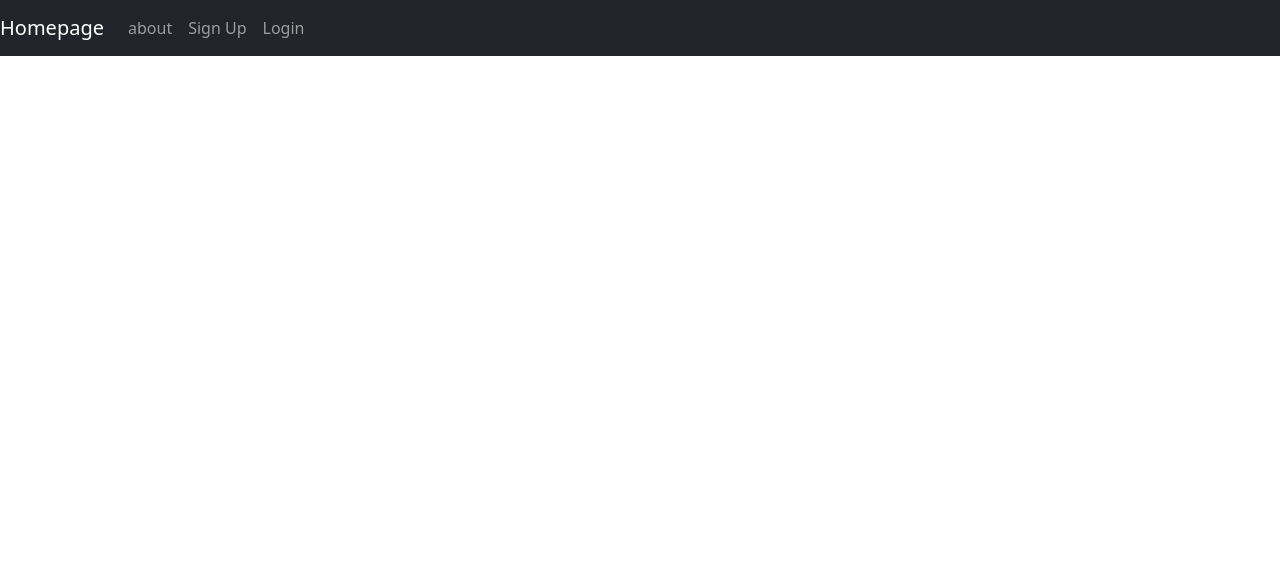
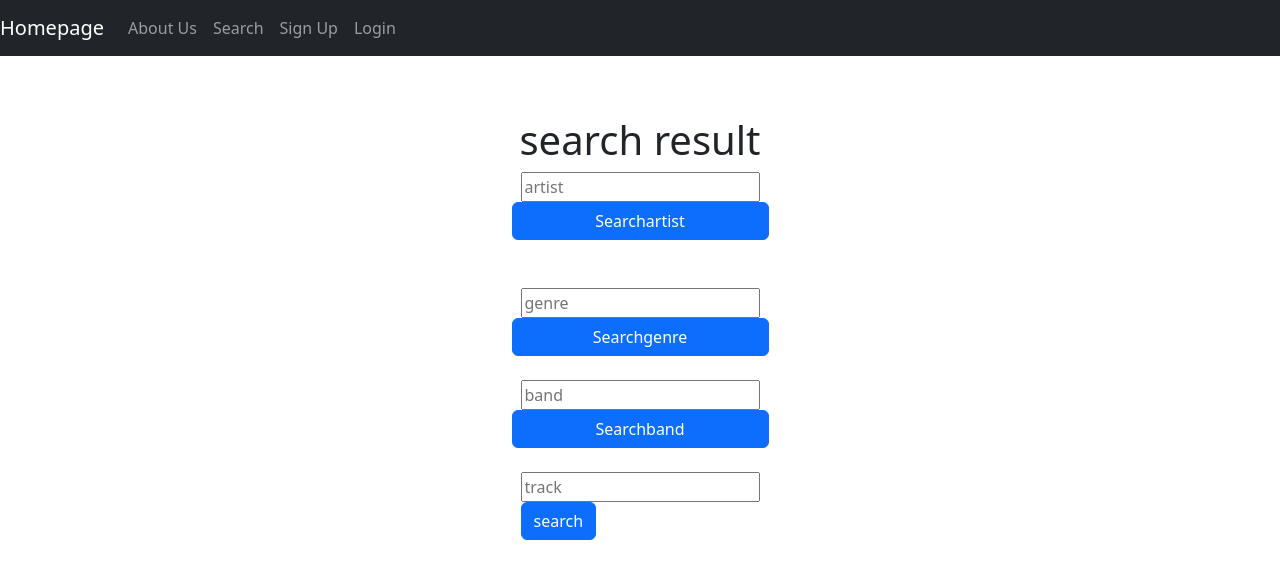
Before and after one commit to edwin20151/se3316-lzhou327-kcheu89-hkamran3-lab4, a React (Create React App) app in the folder frontend/: page /search in a window 1280 px wide. Shown: the top 578 px of the page. Built offline with nearby package versions, Linux system fonts and the light colour scheme.

Commit message:
make search

```diff
--- a/frontend/src/App.js
+++ b/frontend/src/App.js
@@ -10,6 +10,7 @@ import SignUp from "./components/signUp";
 import Login from "./components/login";
 import ChangePassword from "./components/changePassword";
 import Welcome from "./components/welcome";
+import Search from "./components/search";
 
 
 
@@ -41,7 +42,12 @@ function App() {
         <div className="navbar-nav mr-auto">
           <li className="nav-item">
             <Link to={"/Homepage/aboutus"} className="nav-link">
-              about
+              About Us
+            </Link>
+          </li>
+          <li className="nav-item">
+            <Link to={"/search"} className="nav-link">
+              Search
             </Link>
           </li>
           <li className="nav-item">
@@ -89,6 +95,7 @@ function App() {
           />
           <Route path="/signup" component={SignUp} />
           <Route path="/login" component={Login} />
+          <Route path="/search" component={Search} />
           <Route path="/password" component={ChangePassword} />
           <Route path="/postlogon" component={PostLogon} />
           <Route path="/confirm/:confirmationCode" component={Welcome} />
--- a/frontend/src/components/postLogon.js
+++ b/frontend/src/components/postLogon.js
@@ -1,56 +1,13 @@
 import React, { Component } from "react";
 
 
-export default class PostLogon extends Component{
-  render() {
+
+ function PostLogon(){
     return (
       <div id="background" className="backgroundContainer">
-          <h1 id="login">Search Up track </h1>
-            <div id="loginpage" class="login">
-              <input
-                name="Search Artist"
-                id="Search-Artist"
-                class="user-f-input"
-                placeholder="Artist name"
-                value={this.state.Artist}
-                onChange={this.onChangeArtist}
-              />
-              <input
-                type="Search Track"
-                id="Search-Track"
-                class="user-f-input"
-                placeholder="Track name"
-                value={this.state.Track}
-                onChange={this.onChangeTrack}
-              />
-                <input
-                name="Search Genre"
-                id="Search-Genre"
-                class="user-f-input"
-                placeholder="Genre name"
-                value={this.state.Genre}
-                onChange={this.onChangeGenre}
-              />
-                <input
-                name="Search band"
-                id="Search-band"
-                class="user-f-input"
-                placeholder="band name"
-                value={this.state.Band}
-                onChange={this.onChangeBand}
-              />
-
-                <div class="buttonContainer">
-                <input
-                  type="submit"
-                  value="login"
-                  className="btn btn-primary"
-                />
-                </div>
-
-          <ol id="list"></ol>
-        </div>
+          hi User
       </div>
     );
 }
-}
+
+export default PostLogon;
--- /dev/null
+++ b/frontend/src/components/search.js
@@ -0,0 +1,114 @@
+import React, { Component } from 'react';
+import axios from 'axios';
+
+
+export default class Search extends Component {
+
+    onSubmit(a){
+        a.preventDefault();
+        this.TrackSearch = (e)=>{
+            const track = e.currentTarget.value;
+            axios.get("http://localhost:5500/track/track/"+track)
+            .then(res => {
+                console.log(res.data)
+                const l = document.getElementById('list');
+                res.data.forEach(e => {
+                    const item = document.createElement('li');
+                    item.appendChild(document.createTextNode(` trickname: ${e.track_title}, artistname:  ${e.artist_name}`))
+                    l.appendChild(item);
+                });
+
+                });
+            }
+        }
+
+
+
+
+
+render() {
+    return(
+
+        <div id="background" className="backgroundContainer">
+        <div id="form" className="formContainer">
+          <h1 id="search">search result</h1>
+
+
+              <input
+                type="text"
+                name="artist"
+                id="artist-f"
+                class="artist-f-input"
+                placeholder="artist"
+
+              />
+
+                <div class="buttonContainer">
+                <input
+                  value="Searchartist"
+                  className="btn btn-primary"
+                />
+                </div>
+                <br />
+
+
+              <br />
+              <input
+                type="text"
+                name="genre"
+                id="genre"
+                class="genre-f-input"
+                placeholder="genre"
+
+              />
+              <div class="buttonContainer">
+                <input
+                  value="Searchgenre"
+                  className="btn btn-primary"
+                />
+                </div>
+               <br />
+              <input
+                type="text"
+                name="band"
+                id="band-f"
+                class="band-f-input"
+                placeholder="band"
+
+              />
+              <div class="buttonContainer">
+                <input
+                  value="Searchband"
+                  className="btn btn-primary"
+                />
+                </div>
+               <br />
+
+               <form onSubmit={this.onSubmit}>
+               <input
+                type="Search"
+                name="track"
+                id="track-f"
+                class="track-f-input"
+                placeholder="track"
+                //value={value}
+                onChange={this.TrackSearch}
+              />
+              <div class="buttonContainer">
+                <input
+                  type="submit"
+                  value="search"
+                  className="btn btn-primary"
+                />
+              </div>
+
+              </form>
+
+
+          <ol id="list"></ol>
+        </div>
+      </div>
+
+    )
+  }
+}
```
